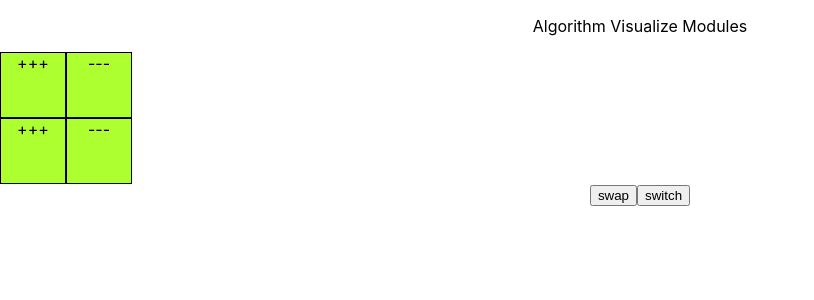
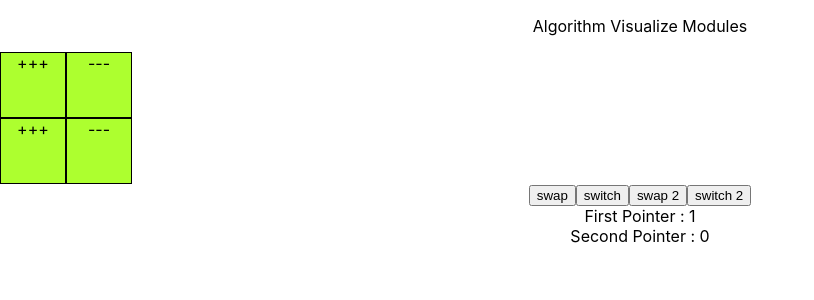
Before and after one commit to VimForLaNie/algorithm-visualizer, a React (Create React App) app: page / in a window 1280 px wide. Shown: the top 300 px of the page, without its empty margins (0-814 px from the left). Built offline with nearby package versions, Linux system fonts and the light colour scheme.

Commit message:
Var module

```diff
--- a/src/App.js
+++ b/src/App.js
@@ -1,6 +1,7 @@
 import React from 'react';
 import './App.css';
 import Array from './modules/Array'
+import Var from './modules/Var'
 
 var array = [5,4,3,2,1];
 
@@ -14,17 +15,24 @@ class App extends React.Component{
   constructor(props){
     super(props);
     this.state = {
-      input : []
+      input : [],
+      input2 : [],
+      ptr : 1,
+      ptr2 : 0
     }
   }
   render(){
     return (
       <div className="App">
         <p>Algorithm Visualize Modules</p>
-        <Array arr={this.state.input} ptr={0}/>
-        <Array arr={this.state.input} ptr={0}/>
+        <Array arr={this.state.input} ptr={this.state.ptr}/>
+        <Array arr={this.state.input2} ptr={this.state.ptr2}/>
         <button onClick={() => {this.setState({ input : change(array) })}}>swap</button>
         <button onClick={() => {this.setState({ input : array })}}>switch</button>
+        <button onClick={() => {this.setState({ input2 : change(array) })}}>swap 2</button>
+        <button onClick={() => {this.setState({ input2 : array })}}>switch 2</button>
+        <Var name="First Pointer" value={this.state.ptr}/>
+        <Var name="Second Pointer" value={this.state.ptr2}/>
       </div>
     );
   }
--- /dev/null
+++ b/src/modules/Var.js
@@ -0,0 +1,17 @@
+import React from 'react';
+import './modules.css';
+
+class Var extends React.Component{
+    constructor(props){
+        super(props);
+    }
+    render(){
+        return(
+            <div className="Var">
+                {this.props.name} : {this.props.value}
+            </div>
+        );
+    }
+}
+
+export default Var;
```
